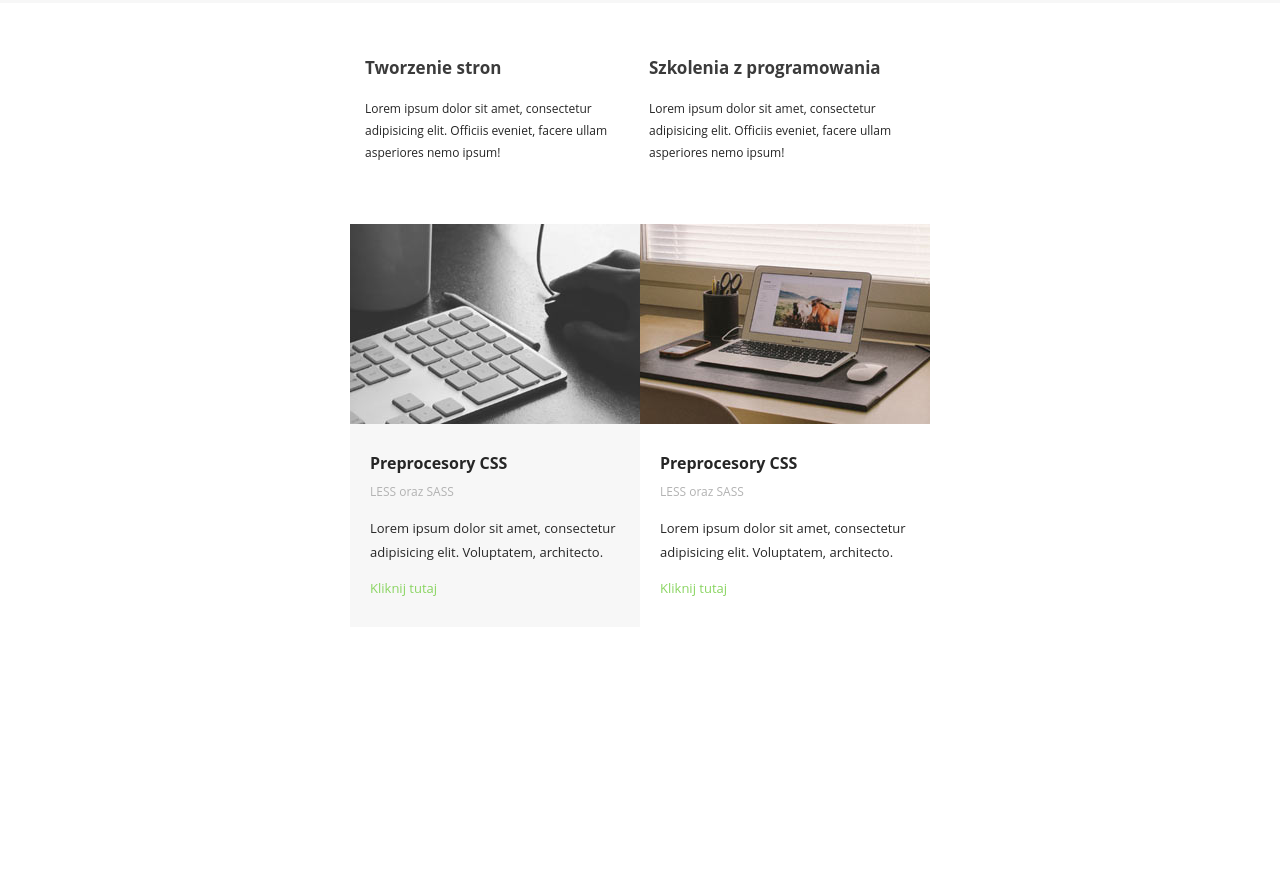
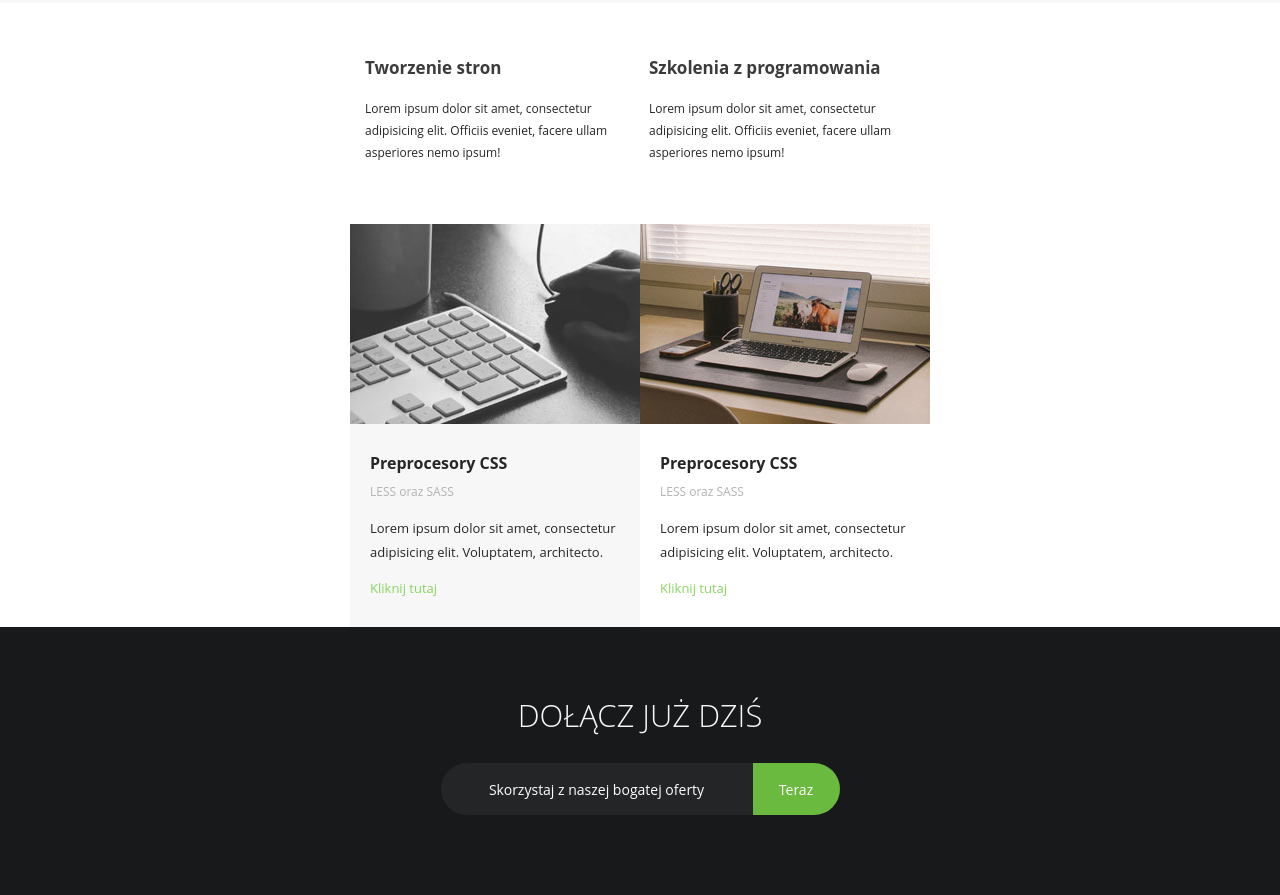
Before and after one commit to msiemieniukmorawski/e-mail-html-strefa, a plain HTML site: page index2.html in a window 1280 px wide. Shown: the part 4482-5377 px from the top of the page. Before the commit the page ends 5109 px from the top, so only its background shows below. Drawn offline with Linux system fonts and the light colour scheme.

Commit message:
add footer-top

```diff
--- a/index2.html
+++ b/index2.html
@@ -1805,6 +1805,67 @@
         </tbody>
     </table>
     <!--koniec boxy 2-->
+    <!--footer-top-->
+    <table align="center" width="100%" border="0" cellspacing="0" cellpadding="0" bgcolor="#ffffff" style="baground-color:#ffffff; border-spacing:0; table-layout:fixed; margin:0 auto;">
+        <tbody>
+            <tr>
+                <td align="center" bgcolor="#18191a" style="baground-color:#18191a; border-collapse: collapse;">
+                    <table class="table-outer" width="570" border="0" cellspacing="0" cellpadding="0" style="border-spacing:0; table-layout:fixed; margin:0 auto;">
+                        <tbody>
+                            <tr>
+                                <td style="padding:30px; border-collapse: collapse;">
+                                </td>
+                            </tr>
+                            <tr>
+                                <td style="border-collapse: collapse;">
+                                    <table class="table-full" align="center" width="570" border="0" cellspacing="0" cellpadding="0" style="border-spacing:0; table-layout:fixed; margin:0 auto;">
+                                        <tbody>
+                                            <!--nagłowek -->
+                                            <tr>
+                                                <td align="center" style="font-family: 'Open Sans', Arial, sans-serif; font-size:31px; color:#f7f7f7; font-weight:100; border-collapse: collapse; line-height:56px;">
+                                                    DOŁĄCZ JUŻ DZIŚ
+                                                </td>
+                                            </tr>
+                                            <!--koniec nagłowek -->
+                                            <tr>
+                                                <td height="20" style="border-collapse: collapse;">
+                                                </td>
+                                            </tr>
+                                            <!--Przyciski -->
+                                            <tr align="center">
+                                                <td style="border-collapse: collapse;">
+                                                    <table class="table-content" width="70%" align="center" border="0" cellspacing="0" cellpadding="0" style="border-spacing:0; table-layout:auto; margin:0 auto;">
+                                                        <tr>
+                                                            <td align="center" height="36" bgcolor="#232526" style=" font-family: 'Open Sans', Arial, sans-serif; color: #ffffff; font-size: 14px; background-color: #232526; font-weight: 400; padding:8px; border-radius:40px 0 0 40px; border-collapse: collapse;">
+                                                                Skorzystaj z naszej bogatej oferty
+                                                            </td>
+                                                            <td align="center" height="36" bgcolor="#6aba3f" style=" font-family: 'Open Sans', Arial, sans-serif; color: #ffffff; font-size: 14px; background-color: #6aba3f; font-weight: 400; padding-left:15px; padding-right:15px; border-radius:0 40px 40px 0; border-collapse: collapse;">
+                                                                Teraz
+                                                            </td>
+                                                        </tr>
+                                                    </table>
+                                                </td>
+                                            </tr>
+                                            <!--Koniec przyciski -->
+                                            <tr>
+                                                <td height="10" style="border-collapse: collapse;">
+                                                </td>
+                                            </tr>
+                                        </tbody>
+                                    </table>
+                                </td>
+                            </tr>
+                            <tr>
+                                <td height="70" style="border-collapse: collapse;">
+                                </td>
+                            </tr>
+                        </tbody>
+                    </table>
+                </td>
+            </tr>
+        </tbody>
+    </table>
+    <!--koniec footer-top-->
 </body>
 
 </html>
```
Lines whose indentation alone changed are shown as unchanged.
